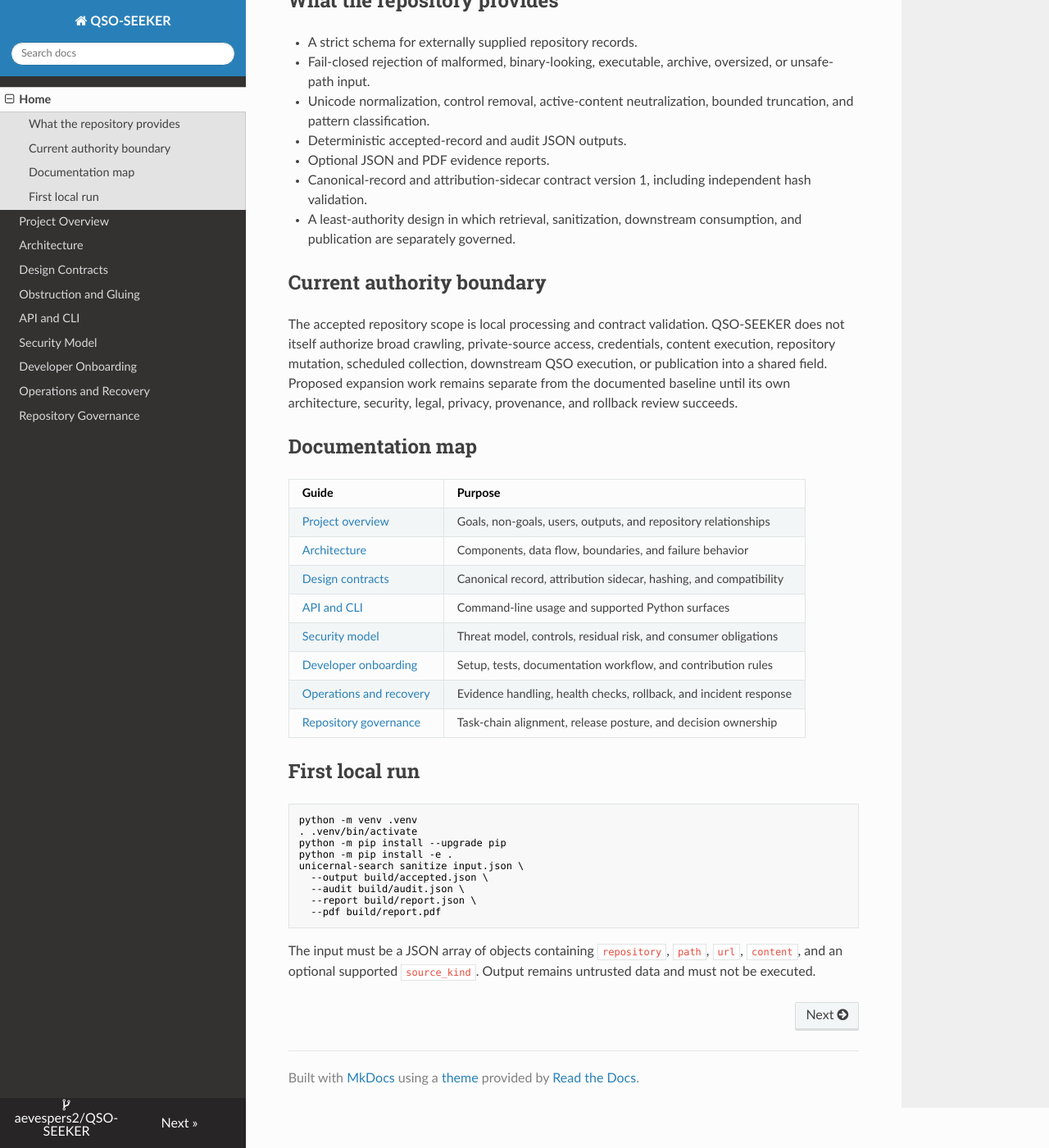
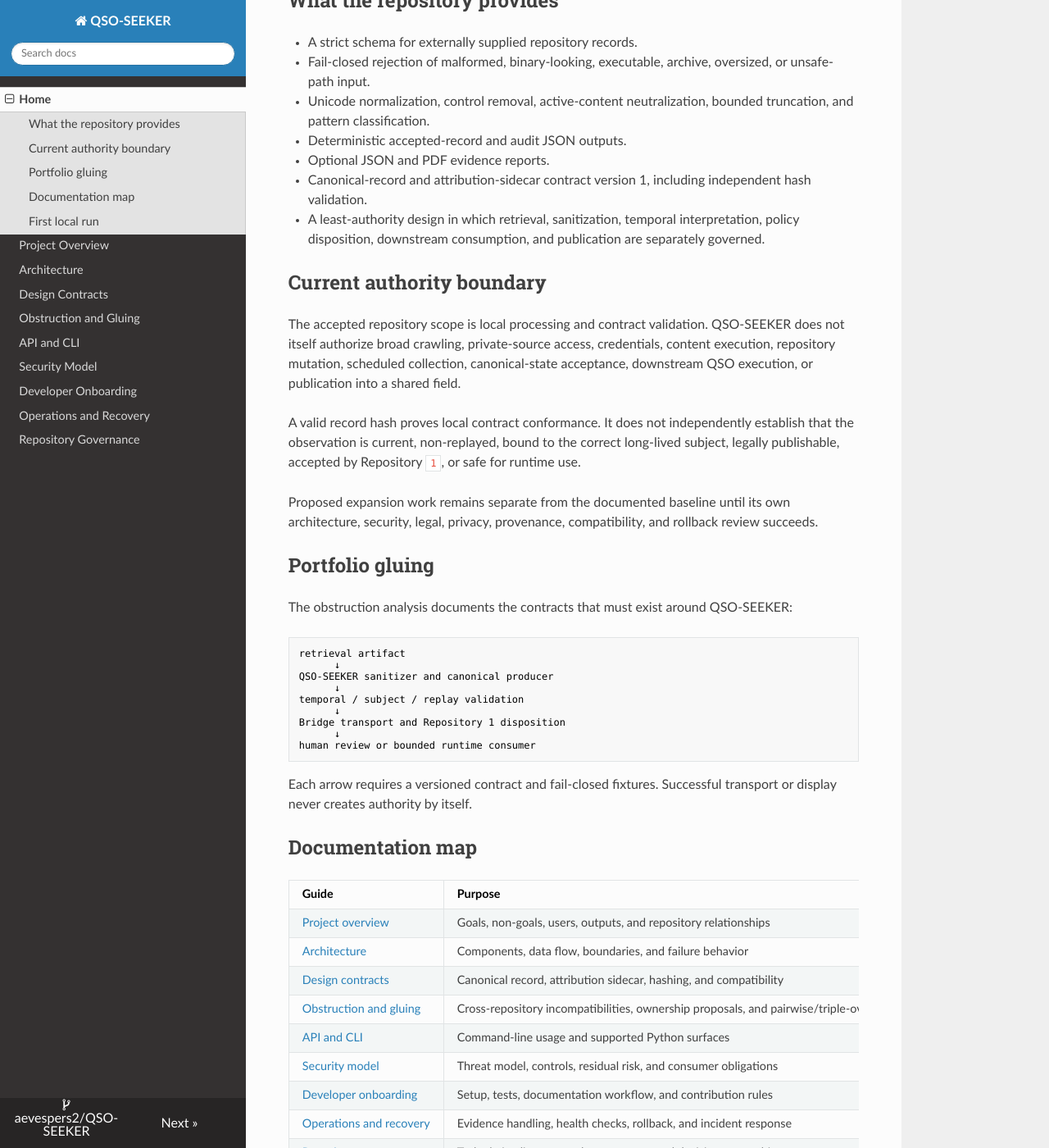
Before and after one commit to aevespers2/QSO-SEEKER, an MkDocs documentation site: the page built from docs/index.md, in a window 1280 px wide and 1400 px high, scrolled down 667 px. Shown: the whole window at 82% size. Built offline with MkDocs 1.6.1, drawn with Linux system fonts in a browser that asks for light colours; nearby versions of some CDN libraries; some of the changed text lies outside the part shown.

Commit message:
docs: update Pages home with gluing boundary

````diff
--- a/docs/index.md
+++ b/docs/index.md
@@ -12,11 +12,33 @@ QSO-SEEKER is the portfolio boundary for converting untrusted repository materia
 - Deterministic accepted-record and audit JSON outputs.
 - Optional JSON and PDF evidence reports.
 - Canonical-record and attribution-sidecar contract version 1, including independent hash validation.
-- A least-authority design in which retrieval, sanitization, downstream consumption, and publication are separately governed.
+- A least-authority design in which retrieval, sanitization, temporal interpretation, policy disposition, downstream consumption, and publication are separately governed.
 
 ## Current authority boundary
 
-The accepted repository scope is local processing and contract validation. QSO-SEEKER does not itself authorize broad crawling, private-source access, credentials, content execution, repository mutation, scheduled collection, downstream QSO execution, or publication into a shared field. Proposed expansion work remains separate from the documented baseline until its own architecture, security, legal, privacy, provenance, and rollback review succeeds.
+The accepted repository scope is local processing and contract validation. QSO-SEEKER does not itself authorize broad crawling, private-source access, credentials, content execution, repository mutation, scheduled collection, canonical-state acceptance, downstream QSO execution, or publication into a shared field.
+
+A valid record hash proves local contract conformance. It does not independently establish that the observation is current, non-replayed, bound to the correct long-lived subject, legally publishable, accepted by Repository `1`, or safe for runtime use.
+
+Proposed expansion work remains separate from the documented baseline until its own architecture, security, legal, privacy, provenance, compatibility, and rollback review succeeds.
+
+## Portfolio gluing
+
+The obstruction analysis documents the contracts that must exist around QSO-SEEKER:
+
+```text
+retrieval artifact
+      ↓
+QSO-SEEKER sanitizer and canonical producer
+      ↓
+temporal / subject / replay validation
+      ↓
+Bridge transport and Repository 1 disposition
+      ↓
+human review or bounded runtime consumer
+```
+
+Each arrow requires a versioned contract and fail-closed fixtures. Successful transport or display never creates authority by itself.
 
 ## Documentation map
 
@@ -25,11 +47,13 @@ The accepted repository scope is local processing and contract validation. QSO-S
 | [Project overview](project-overview.md) | Goals, non-goals, users, outputs, and repository relationships |
 | [Architecture](architecture.md) | Components, data flow, boundaries, and failure behavior |
 | [Design contracts](design-contracts.md) | Canonical record, attribution sidecar, hashing, and compatibility |
+| [Obstruction and gluing](obstruction-and-gluing.md) | Cross-repository incompatibilities, ownership proposals, and pairwise/triple-overlap witnesses |
 | [API and CLI](api-and-cli.md) | Command-line usage and supported Python surfaces |
 | [Security model](security.md) | Threat model, controls, residual risk, and consumer obligations |
 | [Developer onboarding](developer-guide.md) | Setup, tests, documentation workflow, and contribution rules |
 | [Operations and recovery](operations.md) | Evidence handling, health checks, rollback, and incident response |
 | [Repository governance](governance.md) | Task-chain alignment, release posture, and decision ownership |
+| [Punch list](../punchlist.md) | P0-P6, documentation, release-evidence, and recovery work |
 
 ## First local run
 
@@ -45,4 +69,4 @@ unicernal-search sanitize input.json \
   --pdf build/report.pdf
 ```
 
-The input must be a JSON array of objects containing `repository`, `path`, `url`, `content`, and an optional supported `source_kind`. Output remains untrusted data and must not be executed.
+The input must be a JSON array of objects containing `repository`, `path`, `url`, `content`, and an optional supported `source_kind`. Output remains untrusted data and must not be executed or treated as canonical truth.
````
